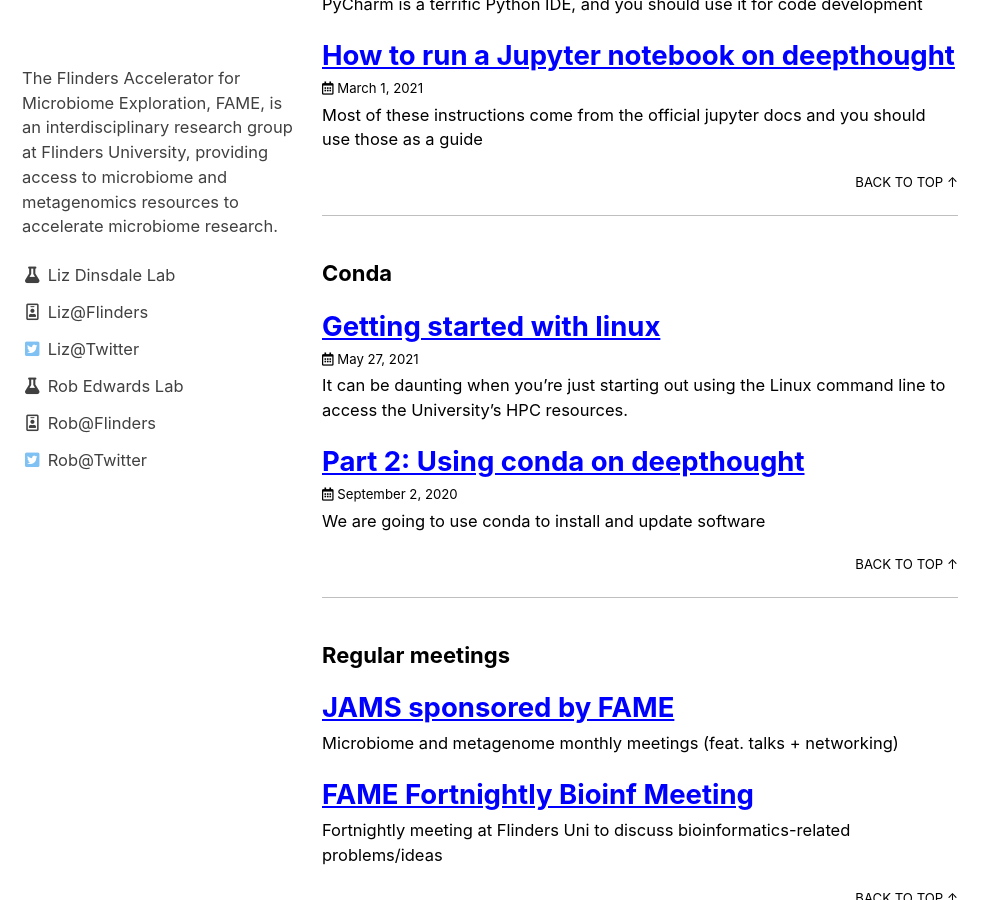
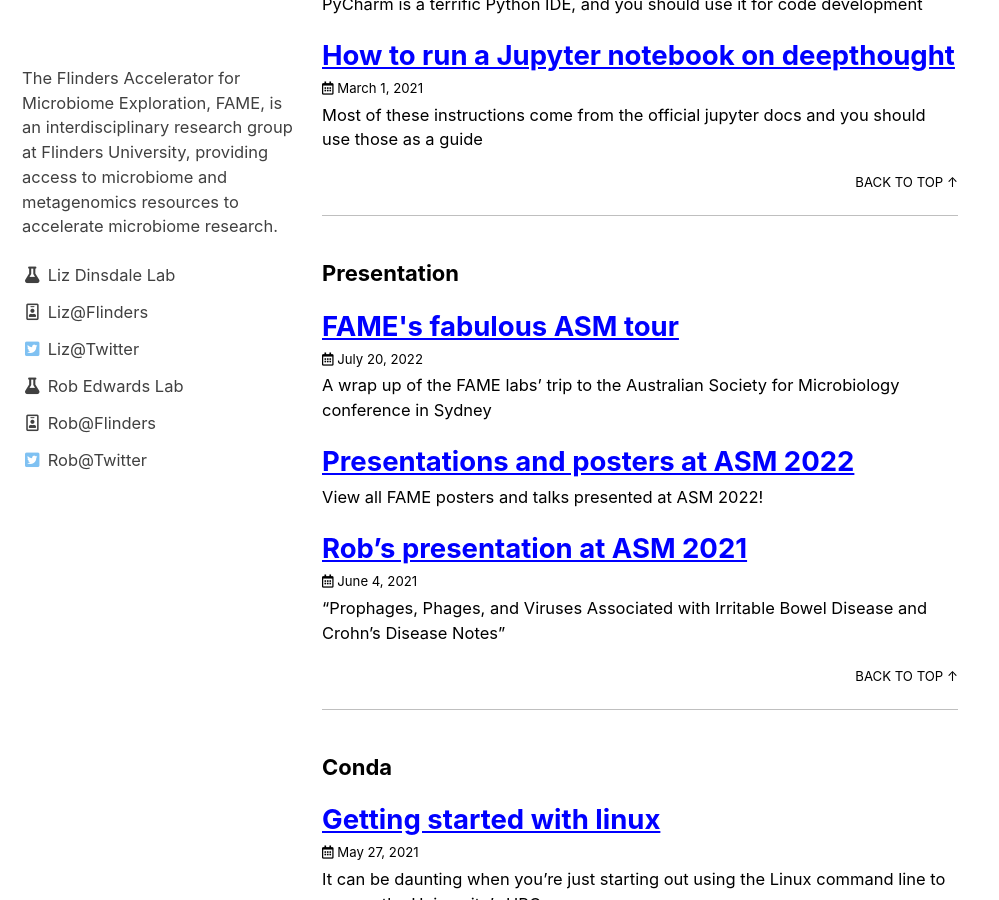
Before and after one commit to FlindersFAME/fame.github.io, a Jekyll site: the page built from _pages/tags.md, in a window 1280 px wide and 900 px high, scrolled down 6920 px. Shown: the whole window, without its empty margins (0-999 px from the left). Built offline with Jekyll 4.4.1, drawn with Linux system fonts in a browser that asks for light colours; cached includes are drawn as plain includes; some of the changed text lies outside the part shown.

Commit message:
ASM 2022 post

```diff
--- /dev/null
+++ b/Blog/_posts/2022-07-20-fame-at-asm.md
@@ -0,0 +1,58 @@
+---
+layout: single
+show_date: true
+tags: Presentation Conference
+author: Michael Roach
+title: FAME\'s fabulous ASM tour
+excerpt: "A wrap up of the FAME labs' trip to the Australian Society for Microbiology conference in Sydney"
+---
+
+The Edwards and Dinsdale labs enjoyed a wonderful trip to Sydney to attend and present at the
+Australian Society for Microbiology's annual conference.
+FAMEous researches enjoyed many inspiring and exiting talks from many Microbiologists across Australia and from overseas.
+[Check out the FAME poster and talk slides here](/projects/2022/06/01/asm-2022-presentations)
+
+Day 1 opened with some great public lectures at the Australian National Maritime Museum,
+followed by the ASM awards and orations.
+The day ended with the first of two poster sessions where FAMEous students presented their amazing looking posters!
+
+![](/assets/images/asm2022/d1.1.jpg)
+
+![](/assets/images/asm2022/d1.2.jpg)
+
+![](/assets/images/asm2022/d1.3.jpg)
+
+![](/assets/images/asm2022/d1.4.jpg)
+
+Day 2 was a busy day for FAME, with presentations by Liz and Mike Doane (AKA fish-Mike).
+Friend of FAME and SA student award winner Claire Hayward, from Harriet Whiley's lab, gave an amazing talk as well!
+Day 2 ended with the remaining posters and some much needed refreshments.
+
+![](/assets/images/asm2022/d2.1.jpg)
+
+![](/assets/images/asm2022/d2.2.jpg)
+
+![](/assets/images/asm2022/d2.3.jpg)
+
+![](/assets/images/asm2022/d2.5.jpg)
+
+![](/assets/images/asm2022/d2.6.jpg)
+
+Day 3 was a far more relaxing day for the FAME labs and included a small trip to the nearby Friendship Gardens,
+a talk from SA student award runner up Susie, and a FAMEous group photo!
+
+![](/assets/images/asm2022/d3.1.jpg)
+
+![](/assets/images/asm2022/d3.2.jpg)
+
+![](/assets/images/asm2022/d2.4.jpg)
+
+![](/assets/images/asm2022/d3.3.jpg)
+
+The conference ended with a bang on day 4 with FAMEous presentations by Mike Roach (aka virus-Mike), and Vijini!
+Amber won the best poster award and Laura managed to score a quokka!
+All in all, FAME presented 7 posters and gave 5 talks--a monumental effort that will be hard to beat!
+
+![](/assets/images/asm2022/d4.1.jpg)
+
+![](/assets/images/asm2022/d4.2.jpg)
--- /dev/null
+++ b/Projects/_posts/2022-05-27-asm-2022-posters.md
@@ -0,0 +1,9 @@
+---
+layout: single
+tags: collaborate
+title: FAME Posters presented at ASM 2022!
+author: Amber Skye
+excerpt: Check out our cool posters and video summaries below!
+---
+
+Stay tuned for updates!
--- a/Projects/_posts/2022-06-01-asm-2022-presentations.md
+++ b/Projects/_posts/2022-06-01-asm-2022-presentations.md
@@ -1,6 +1,6 @@
 ---
 layout: single
-tags: presentations
+tags: Presentation
 title: Presentations and posters at ASM 2022
 author: Amber Skye
 excerpt: View all FAME posters and talks presented at ASM 2022!
```
Also changed, not shown: assets/images/asm2022/d1.1.jpg (added), assets/images/asm2022/d1.2.jpg (added), assets/images/asm2022/d1.3.jpg (added), assets/images/asm2022/d1.4.jpg (added), assets/images/asm2022/d2.1.jpg (added), assets/images/asm2022/d2.2.jpg (added), assets/images/asm2022/d2.3.jpg (added), assets/images/asm2022/d2.4.jpg (added), assets/images/asm2022/d2.5.jpg (added), assets/images/asm2022/d2.6.jpg (added), assets/images/asm2022/d3.1.jpg (added), assets/images/asm2022/d3.2.jpg (added), assets/images/asm2022/d3.3.jpg (added), assets/images/asm2022/d4.1.jpg (added), 1 more files.
